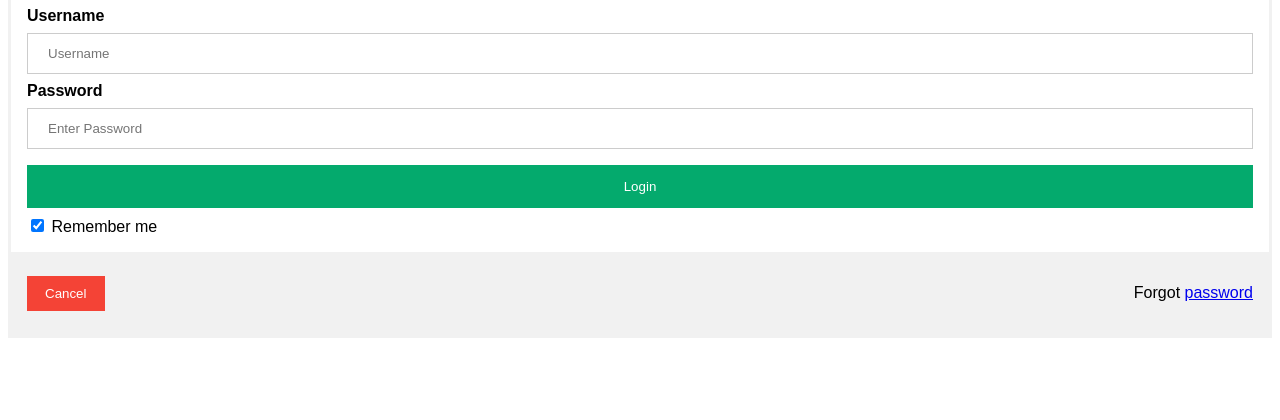
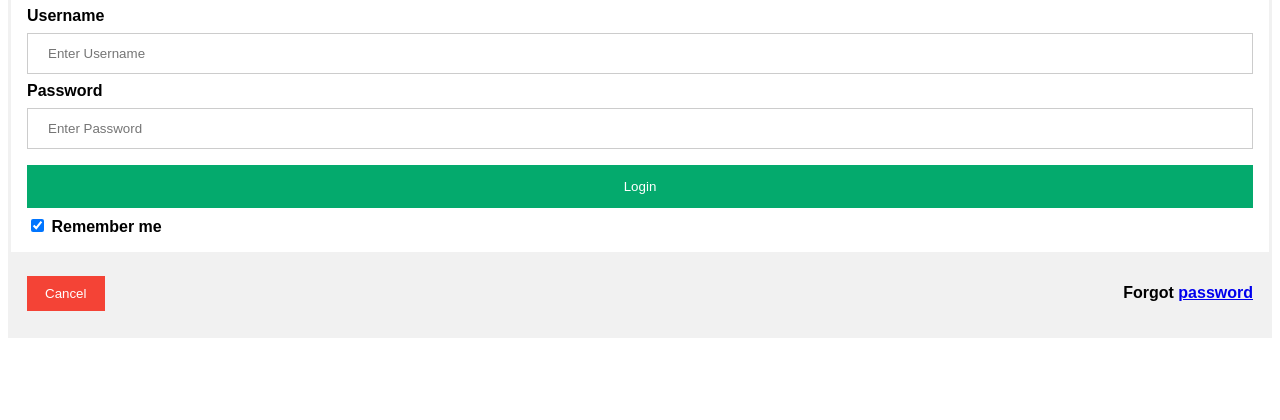
Before and after one commit to Vitthalgeetey/internship, a Django app: page /signin in a window 1280 px wide. Shown: the part 214-634 px from the top of the page. Run offline with Django 3.2, Linux system fonts and the light colour scheme.

Commit message:
commit signin

```diff
--- a/templates/auther/signin.html
+++ b/templates/auther/signin.html
@@ -239,8 +239,10 @@ span.psw {
   </div>
 
   <div class="container">
-    <label for="username"><b>Username</b></label>
-    <input type="text" placeholder="Username" name="username" required>
+    <!-- <label for="username"><b>Username</b></label>
+    <input type="text" placeholder="Username" name="username" required> -->
+    <label for="username"><b>Username<b></label>
+        <input type="text"  placeholder="Enter Username" id="username" name="username" Required>
 
     <label for="pass1"><b>Password</b></label>
     <input type="password" placeholder="Enter Password" name="pass1" required>
```
